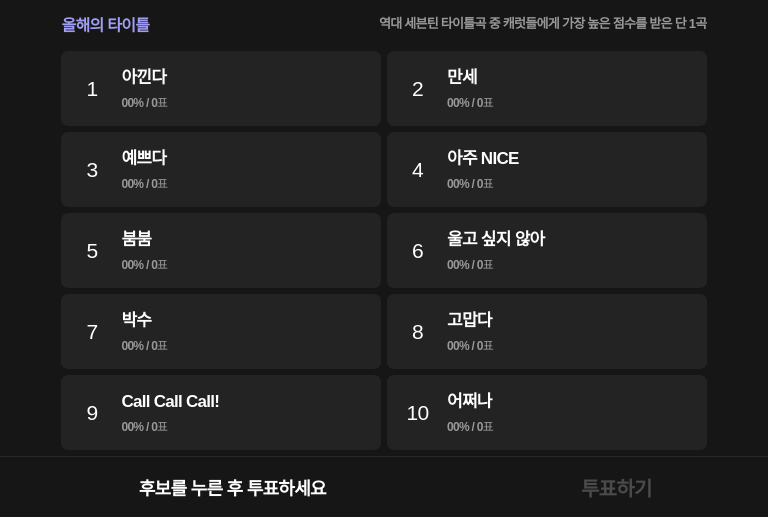
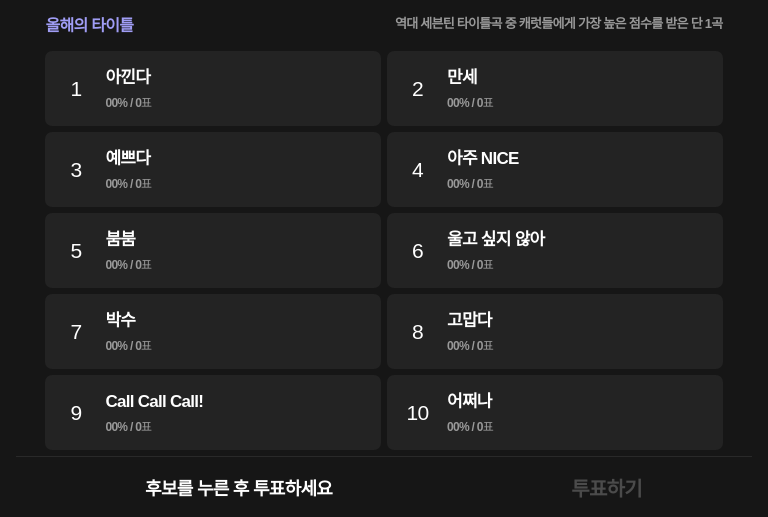
Before and after one commit to svtchive0526/seventeen-carat-awards, a plain HTML site: page index.html in a window 768 px wide. Shown: the part 283-800 px from the top of the page. Drawn offline with Linux system fonts and the light colour scheme; a web font is replaced by a local one.

Commit message:
Add files via upload

```diff
--- a/index.html
+++ b/index.html
@@ -7,6 +7,14 @@
 .content{overflow-y:auto;overflow-x:hidden;scrollbar-width:thin;scrollbar-color:#555 transparent;}
 .tabs::-webkit-scrollbar{display:block;height:5px}.content::-webkit-scrollbar{display:block;width:6px}
 .tabs::-webkit-scrollbar-thumb,.content::-webkit-scrollbar-thumb{background:#555;border-radius:8px}
+}
+/* Desktop width adjustment: retain mobile layout and all voting behavior. */
+@media (min-width:768px){
+ .app{width:calc(100% - 64px);max-width:1600px;}
+ .section{padding:0 4%;}
+}
+@media (min-width:768px) and (max-width:1023px){
+ .app{width:calc(100% - 32px);}
 }
 </style></head><body><div class="app"><header class="hero"><h1>2026 SCA</h1><h2>부문별 투표</h2><div class="total">현재 누적 투표 수 <b id="total">0표</b></div><div class="clock"><span>투표 마감까지</span><b id="clock">0:00:00:00</b><span>남았습니다</span></div></header><nav class="tabs" id="tabs" aria-label="시상 부문"></nav><section class="section"><div class="intro"><h3 id="heading"></h3><p id="desc"></p></div><main class="content" id="content"></main></section><footer class="footer" id="footer"></footer><div id="overlay" class="overlay hidden" role="dialog" aria-modal="true" aria-labelledby="modalTitle"><div class="modal"><h3 id="modalTitle"></h3><p id="modalRemaining"></p><strong id="modalVote"></strong><div class="actions"><button id="continue">투표 이어하기</button><button id="modalShare">투표 공유하기</button></div></div></div><span class="sr" id="live" aria-live="polite"></span></div><script>
 'use strict';
```
